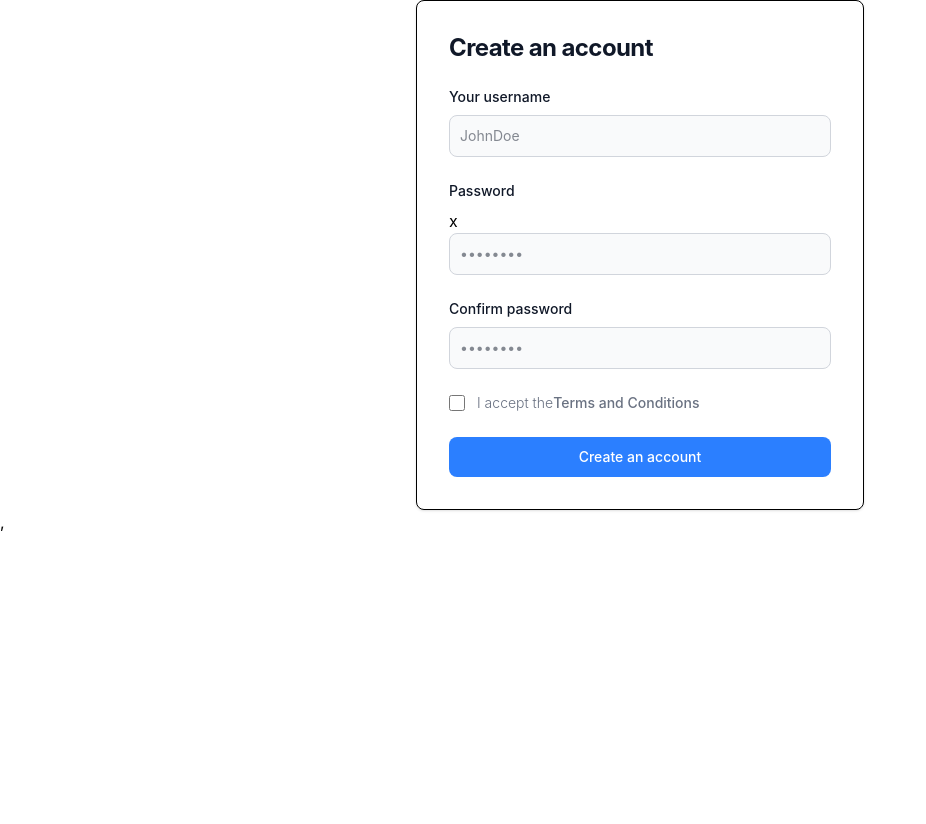
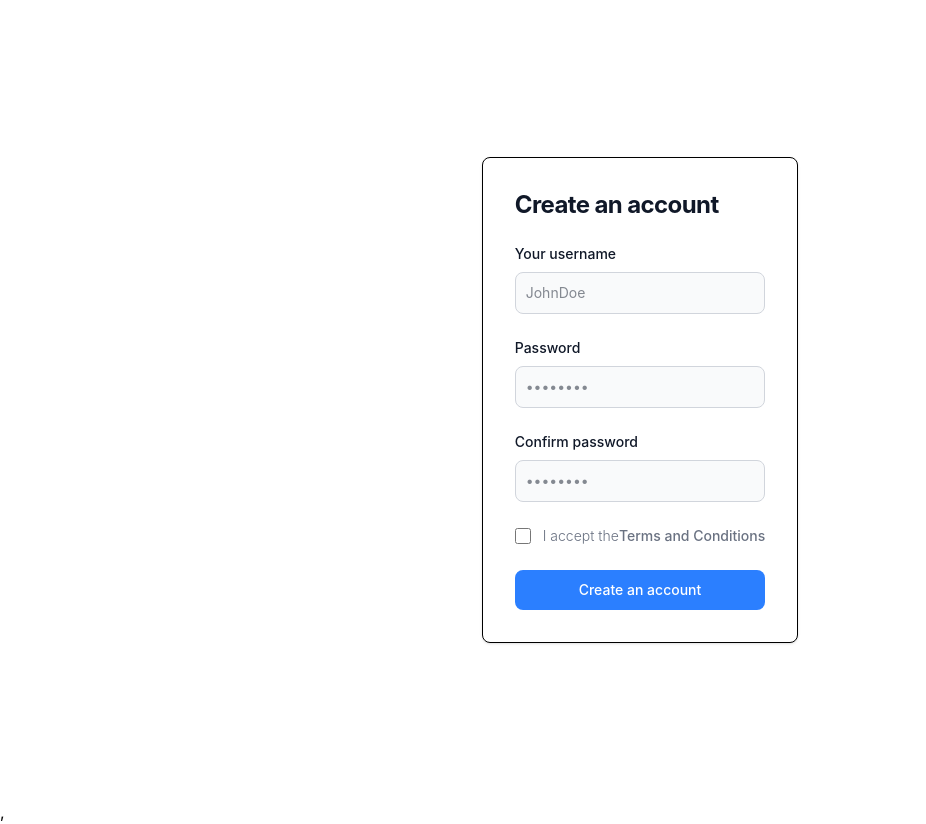
Before and after one commit to aaronchristian07/Web-Revision-Onsite, a React (Vite) app in the folder frontend/: page /auth/register in a window 1280 px wide. Shown: the whole page, without its empty margins (0-926 px from the left). Before the commit the page ends 800 px from the top, so only its background shows below. Built offline with nearby package versions, Linux system fonts and the light colour scheme.

Commit message:
feat(pages): edit register page to center

```diff
--- a/frontend/src/pages/auth/RegisterPage.tsx
+++ b/frontend/src/pages/auth/RegisterPage.tsx
@@ -1,5 +1,6 @@
 function RegisterPage() {
     return (
+        <div className="min-h-screen min-w-screen flex flex-row justify-center items-center">
             <div className="flex flex-col items-center justify-center px-6 py-8 mx-auto lg:py-0">
             <div className="w-full bg-white rounded-lg shadow border md:mt-0 sm:max-w-md xl:p-0">
             <div className="p-6 space-y-4 md:space-y-6 sm:p-8">
@@ -16,7 +17,7 @@ function RegisterPage() {
                 <div>
                     <label className="block mb-2 text-sm font-medium text-gray-900">
                     Password
-                </label>x
+                    </label>
                     <input className="bg-gray-50 border border-gray-300 text-gray-900 sm:text-sm rounded-lg block w-full p-2.5" placeholder="••••••••" id="password" type="password" />
                 </div>
                 <div>
@@ -46,6 +47,7 @@ function RegisterPage() {
             </div>
             </div>
         </div>
+        </div>
     )
 }
 
```
Also changed, not shown: frontend/src/pages/auth/Dashboard.tsx (added). Lines whose indentation alone changed are shown as unchanged.
